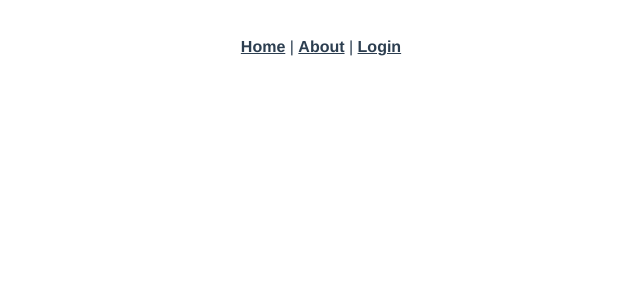
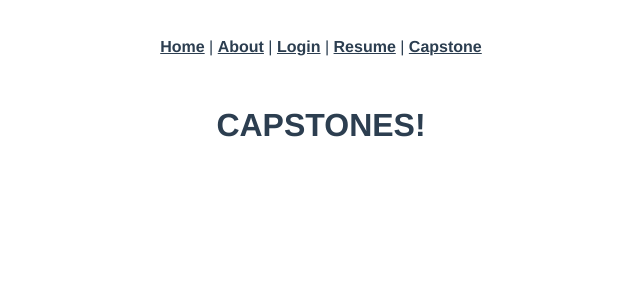
Before and after one commit to danimal-crossing/student-portal, a Vue app: page /capstones/1 in a window 1280 px wide. Shown: the top 300 px of the page, without its empty margins (319-959 px from the left). Built offline with nearby package versions, Linux system fonts and the light colour scheme.

Commit message:
adds ResumesShow and CapstonesShow views

```diff
--- a/src/App.vue
+++ b/src/App.vue
@@ -3,7 +3,9 @@
     <div id="nav">
       <router-link to="/">Home</router-link> |
       <router-link to="/about">About</router-link> |
-      <router-link to="/login">Login</router-link>
+      <router-link to="/login">Login</router-link> |
+      <router-link to="/resumes/:id">Resume</router-link> |
+      <router-link to="/capstones/:id">Capstone</router-link>
     </div>
     <router-view/>
   </div>
--- a/src/router/index.js
+++ b/src/router/index.js
@@ -3,25 +3,37 @@ import VueRouter from "vue-router";
 import Home from "../views/Home.vue";
 import About from "../views/About.vue";
 import Login from "../views/Login.vue";
+import ResumesShow from "../views/ResumesShow.vue";
+import CapstonesShow from "../views/CapstonesShow.vue";
 
 Vue.use(VueRouter);
 
 const routes = [
   {
     path: "/",
-    name: "Home",
+    name: "home",
     component: Home,
   },
   {
     path: "/about",
-    name: "About",
+    name: "about",
     component: About,
   },
   {
     path: "/login",
-    name: "Login",
+    name: "login",
     component: Login,
   },
+  {
+    path: "/resumes/:id",
+    name: "resumes-show",
+    component: ResumesShow,
+  },
+  {
+    path: "/capstones/:id",
+    name: "capstones-show",
+    component: CapstonesShow,
+  }
 ];
 
 const router = new VueRouter({
--- /dev/null
+++ b/src/views/CapstonesShow.vue
@@ -0,0 +1,16 @@
+<template>
+  <div class="capstones-show">
+    <h1>CAPSTONES!</h1>
+  </div>
+</template>
+
+<script>
+import axios from "axios";
+
+export default {
+  data: function() {
+    return {};
+  },
+  methods: {}
+};
+</script>
--- /dev/null
+++ b/src/views/ResumesShow.vue
@@ -0,0 +1,16 @@
+<template>
+  <div class="resumes-show">
+    <h1>RESUMES!</h1>
+  </div>
+</template>
+
+<script>
+import axios from "axios";
+
+export default {
+  data: function() {
+    return {};
+  },
+  methods: {}
+};
+</script>
```
